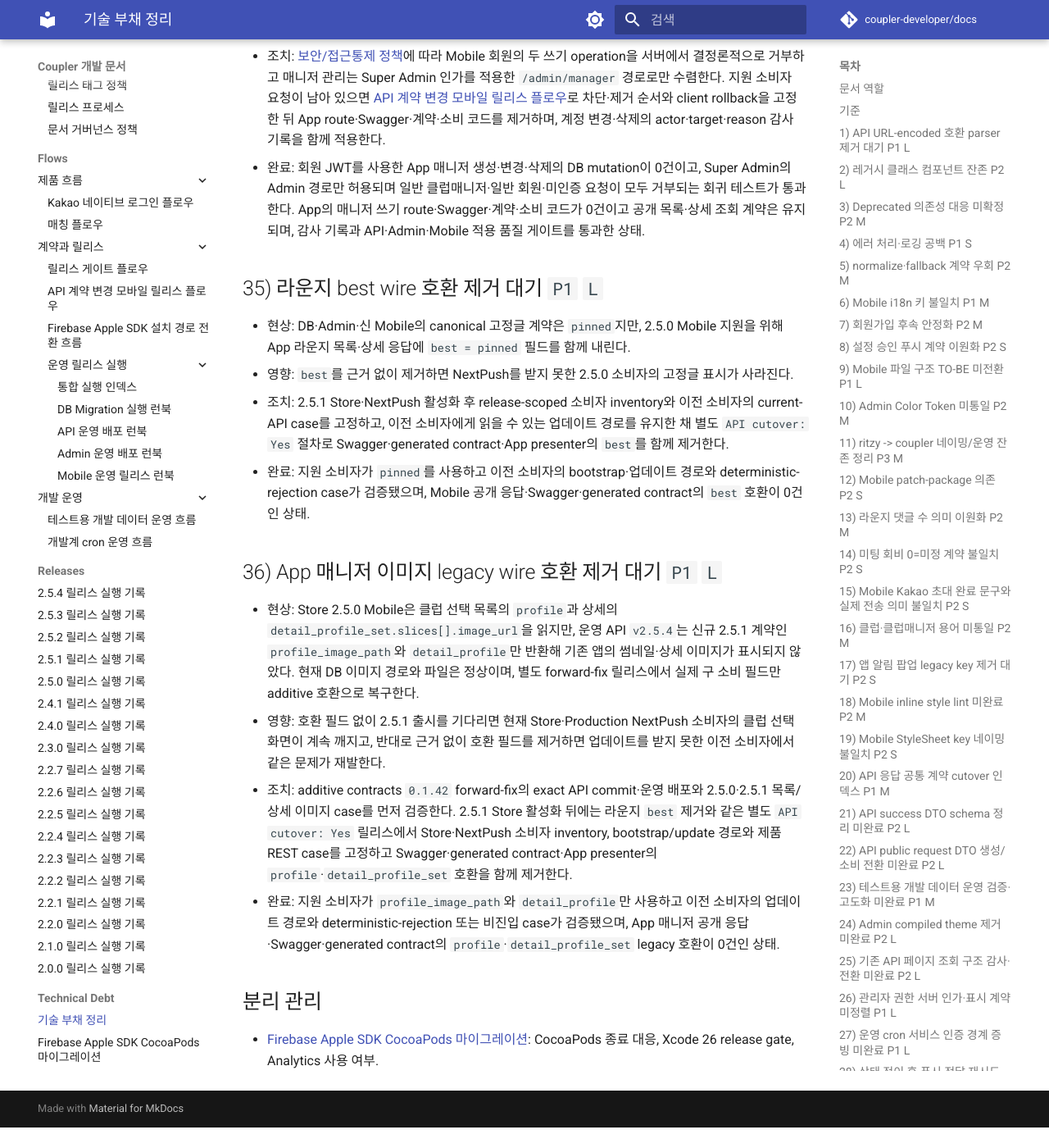
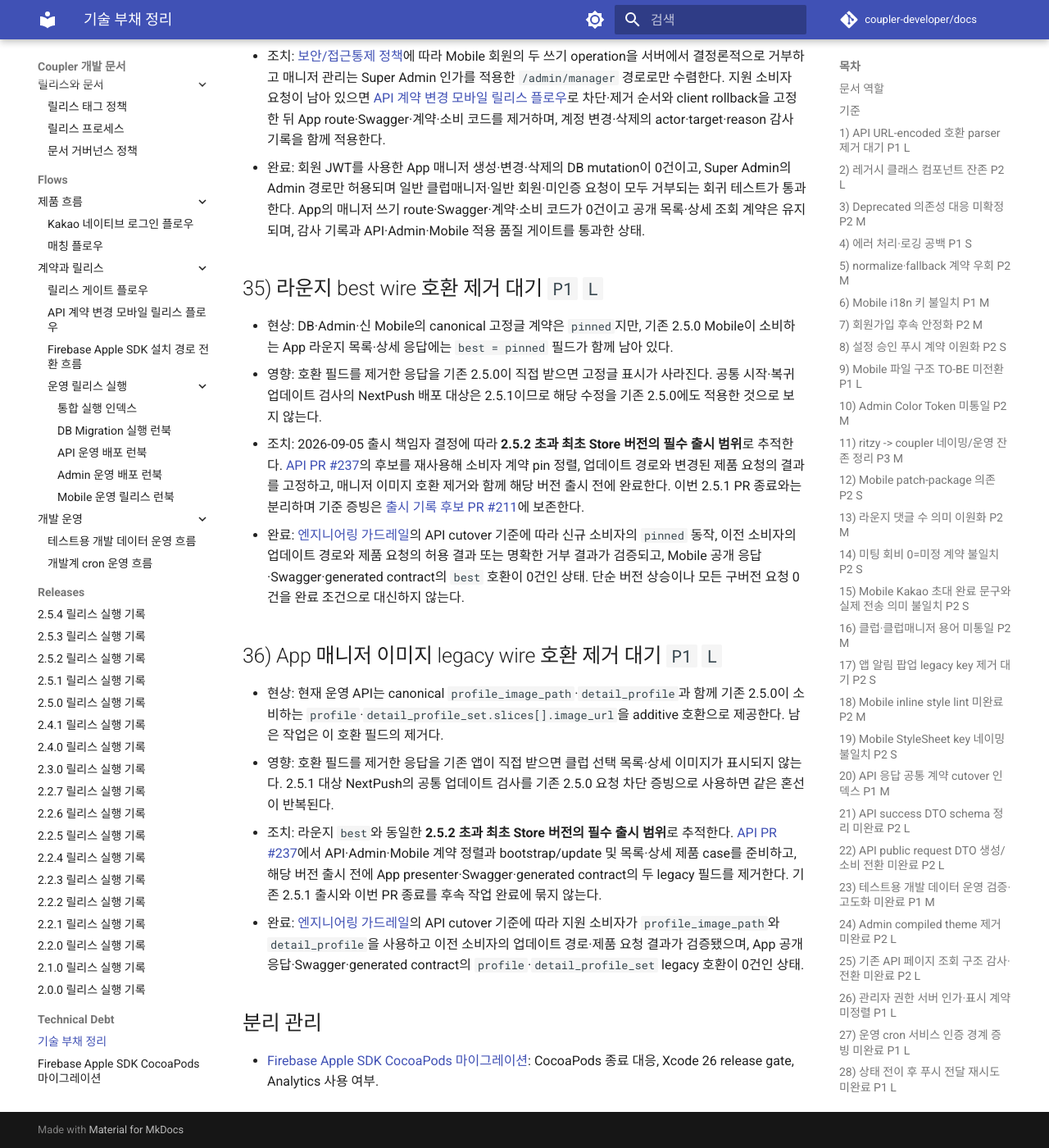
Before and after one commit to coupler-developer/docs, an MkDocs documentation site: the page built from content/technical-debt/technical-debt.md, in a window 1280 px wide and 1400 px high, scrolled down 10350 px. Shown: the whole window at 82% size. Built offline with MkDocs 1.6.1 and Material for MkDocs 9.7.7, drawn with Linux system fonts in a browser that asks for light colours; comment, search, counter and statistics services are not loaded; before the commit the page ends 11725 px from its top, so only the background shows below that.

Commit message:
docs: cutover를 2.5.2 초과 첫 출시에 이관
Background:
- 업데이트 검사 배포 대상과 cutover 마감 조건이 혼재해 현재 출시 기록 종료가 반복 지연됐다.

Reason:
- 출시 책임자가 cutover를 2.5.2 초과 최초 Store 버전의 필수 범위로 확정하고 현재 PR 종료를 요청했다.

Changes:
- release metadata와 본문 및 기술부채 35·36의 이관 기한과 완료 범위를 동기화했다.
- 실제 운영 호환 유지와 실기기 미검증 사실을 보존하고 PR 미병합 종료를 릴리스 완료와 구분했다.

How:
- 기존 docs #211과 API #237을 재사용하며 API·Mobile 코드, 운영 상태, 태그는 변경하지 않는다.

Tests:
- 마지막 변경 후 독립 문서 리뷰 열린 Finding 0건
- yarn verify 통과: 11 suites, 192 tests

```diff
--- a/content/technical-debt/technical-debt.md
+++ b/content/technical-debt/technical-debt.md
@@ -307,30 +307,32 @@
 
 ## 35) 라운지 best wire 호환 제거 대기 `P1` `L`
 
-- 현상: DB·Admin·신 Mobile의 canonical 고정글 계약은 `pinned`지만, 2.5.0 Mobile 지원을 위해
-  App 라운지 목록·상세 응답에 `best = pinned` 필드를 함께 내린다.
-- 영향: `best`를 근거 없이 제거하면 NextPush를 받지 못한 2.5.0 소비자의 고정글 표시가 사라진다.
-- 조치: 2.5.1 Store·NextPush 활성화 후 release-scoped 소비자 inventory와 이전 소비자의
-  current-API case를 고정하고, 이전 소비자에게 읽을 수 있는 업데이트 경로를 유지한 채 별도
-  `API cutover: Yes` 절차로 Swagger·generated contract·App presenter의 `best`를 함께 제거한다.
-- 완료: 지원 소비자가 `pinned`를 사용하고 이전 소비자의 bootstrap·업데이트 경로와
-  deterministic-rejection case가 검증됐으며, Mobile 공개 응답·Swagger·generated contract의 `best` 호환이 0건인 상태.
+- 현상: DB·Admin·신 Mobile의 canonical 고정글 계약은 `pinned`지만, 기존 2.5.0 Mobile이 소비하는
+  App 라운지 목록·상세 응답에는 `best = pinned` 필드가 함께 남아 있다.
+- 영향: 호환 필드를 제거한 응답을 기존 2.5.0이 직접 받으면 고정글 표시가 사라진다. 공통 시작·복귀 업데이트
+  검사의 NextPush 배포 대상은 2.5.1이므로 해당 수정을 기존 2.5.0에도 적용한 것으로 보지 않는다.
+- 조치: 2026-09-05 출시 책임자 결정에 따라 **2.5.2 초과 최초 Store 버전의 필수 출시 범위**로 추적한다.
+  [API PR #237](https://github.com/coupler-developer/coupler-api/pull/237)의 후보를 재사용해 소비자 계약 pin 정렬,
+  업데이트 경로와 변경된 제품 요청의 결과를 고정하고, 매니저 이미지 호환 제거와 함께 해당 버전 출시 전에 완료한다.
+  이번 2.5.1 PR 종료와는 분리하며 기준 증빙은 [출시 기록 후보 PR #211](https://github.com/coupler-developer/docs/pull/211)에 보존한다.
+- 완료: [엔지니어링 가드레일](../policy/engineering-guardrails.md)의 API cutover 기준에 따라 신규 소비자의
+  `pinned` 동작, 이전 소비자의 업데이트 경로와 제품 요청의 허용 결과 또는 명확한 거부 결과가 검증되고,
+  Mobile 공개 응답·Swagger·generated contract의 `best` 호환이 0건인 상태.
+  단순 버전 상승이나 모든 구버전 요청 0건을 완료 조건으로 대신하지 않는다.
 
 ## 36) App 매니저 이미지 legacy wire 호환 제거 대기 `P1` `L`
 
-- 현상: Store 2.5.0 Mobile은 클럽 선택 목록의 `profile`과 상세의
-  `detail_profile_set.slices[].image_url`을 읽지만, 운영 API `v2.5.4`는 신규 2.5.1 계약인
-  `profile_image_path`와 `detail_profile`만 반환해 기존 앱의 썸네일·상세 이미지가 표시되지 않았다. 현재 DB 이미지
-  경로와 파일은 정상이며, 별도 forward-fix 릴리스에서 실제 구 소비 필드만 additive 호환으로 복구한다.
-- 영향: 호환 필드 없이 2.5.1 출시를 기다리면 현재 Store·Production NextPush 소비자의 클럽 선택 화면이 계속
-  깨지고, 반대로 근거 없이 호환 필드를 제거하면 업데이트를 받지 못한 이전 소비자에서 같은 문제가 재발한다.
-- 조치: additive contracts `0.1.42` forward-fix의 exact API commit·운영 배포와 2.5.0·2.5.1 목록/상세 이미지
-  case를 먼저 검증한다. 2.5.1 Store 활성화 뒤에는 라운지 `best` 제거와 같은 별도 `API cutover: Yes` 릴리스에서
-  Store·NextPush 소비자 inventory, bootstrap/update 경로와 제품 REST case를 고정하고 Swagger·generated
-  contract·App presenter의 `profile`·`detail_profile_set` 호환을 함께 제거한다.
-- 완료: 지원 소비자가 `profile_image_path`와 `detail_profile`만 사용하고 이전 소비자의 업데이트 경로와
-  deterministic-rejection 또는 비진입 case가 검증됐으며, App 매니저 공개 응답·Swagger·generated contract의
-  `profile`·`detail_profile_set` legacy 호환이 0건인 상태.
+- 현상: 현재 운영 API는 canonical `profile_image_path`·`detail_profile`과 함께 기존 2.5.0이 소비하는
+  `profile`·`detail_profile_set.slices[].image_url`을 additive 호환으로 제공한다. 남은 작업은 이 호환 필드의 제거다.
+- 영향: 호환 필드를 제거한 응답을 기존 앱이 직접 받으면 클럽 선택 목록·상세 이미지가 표시되지 않는다.
+  2.5.1 대상 NextPush의 공통 업데이트 검사를 기존 2.5.0 요청 차단 증빙으로 사용하면 같은 혼선이 반복된다.
+- 조치: 라운지 `best`와 동일한 **2.5.2 초과 최초 Store 버전의 필수 출시 범위**로 추적한다.
+  [API PR #237](https://github.com/coupler-developer/coupler-api/pull/237)에서 API·Admin·Mobile 계약 정렬과
+  bootstrap/update 및 목록·상세 제품 case를 준비하고, 해당 버전 출시 전에 App presenter·Swagger·generated
+  contract의 두 legacy 필드를 제거한다. 기존 2.5.1 출시와 이번 PR 종료를 후속 작업 완료에 묶지 않는다.
+- 완료: [엔지니어링 가드레일](../policy/engineering-guardrails.md)의 API cutover 기준에 따라 지원 소비자가
+  `profile_image_path`와 `detail_profile`을 사용하고 이전 소비자의 업데이트 경로·제품 요청 결과가 검증됐으며,
+  App 공개 응답·Swagger·generated contract의 `profile`·`detail_profile_set` legacy 호환이 0건인 상태.
 
 ## 분리 관리
 
```
Also changed, not shown: content/releases/v2.5.4.md (+15 -15 lines).
